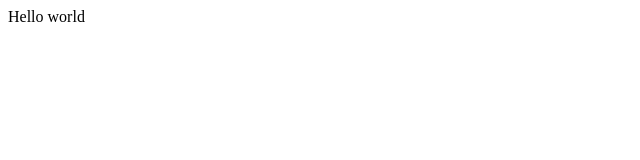
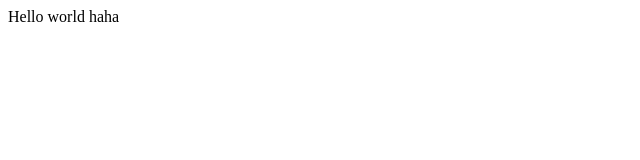
Before and after one commit to hwahahaha/opentutorial_haha, a plain HTML site: page index.html in a window 1280 px wide. Shown: the full height of the page, 0-640 px from the left. Drawn offline with Linux system fonts and the light colour scheme.

Commit message:
change index.html

```diff
--- a/index.html
+++ b/index.html
@@ -14,6 +14,6 @@
        <link rel="apple-touch-icon" href="/apple-touch-icon.png" />
  </head>
 <body>
-Hello world
+Hello world haha
 </body>
 </html>
```
